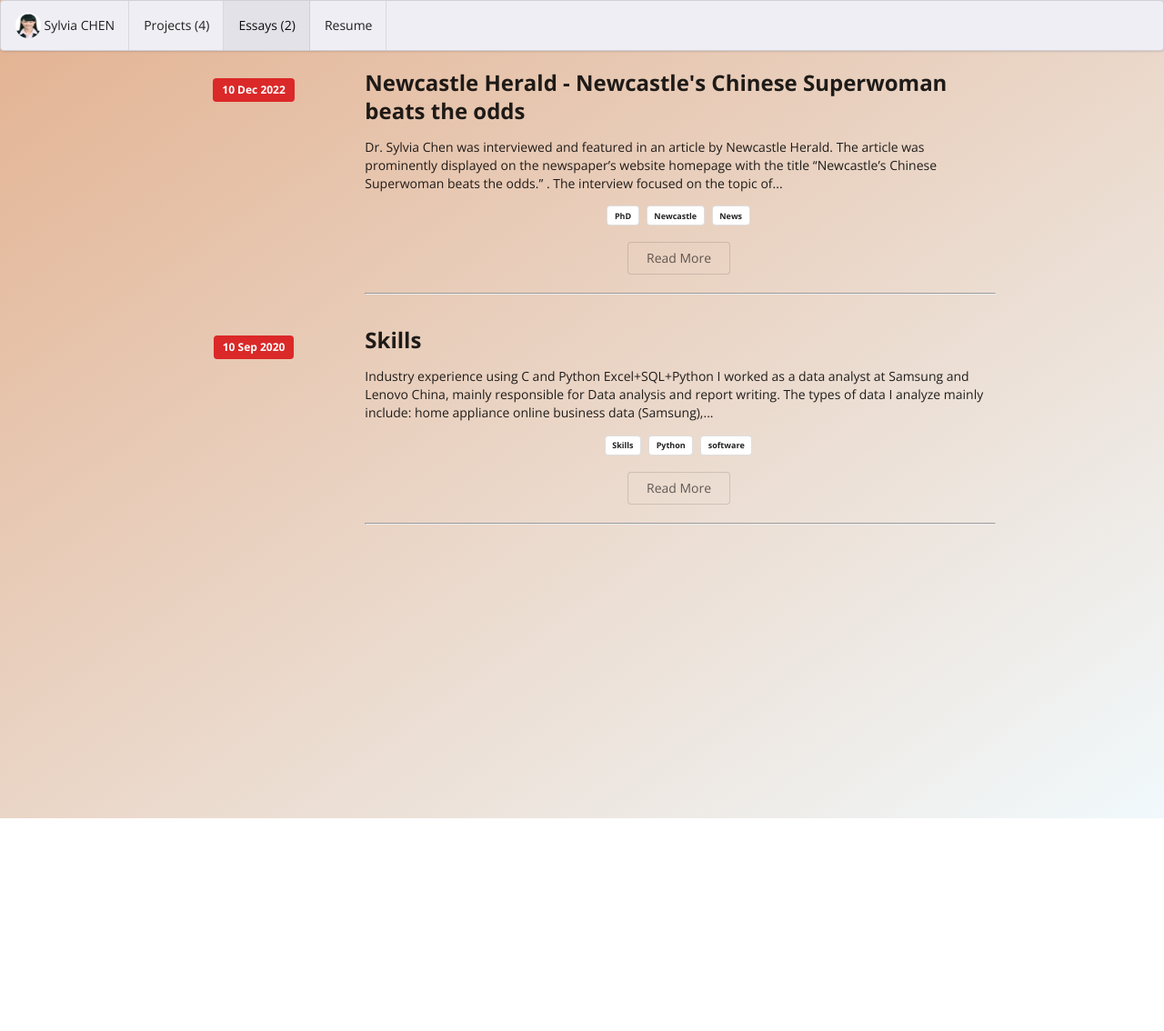
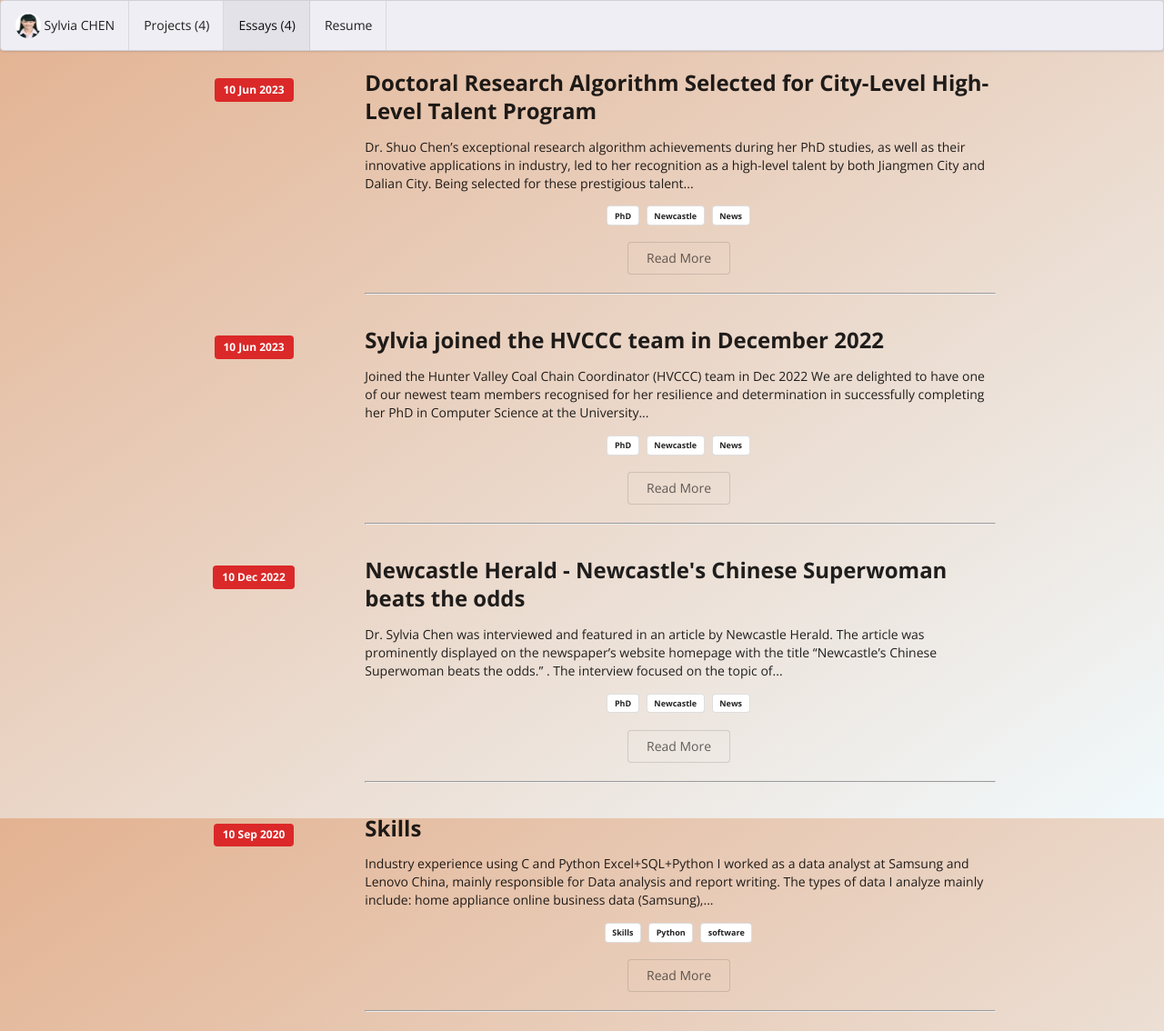
Before and after one commit to drSylvia/drSylvia.github.io, a Jekyll site: the page built from essays/index.html, in a window 1280 px wide. Shown: the whole page at 91% size. Built offline with Jekyll 4.4.1, drawn with Linux system fonts in a browser that asks for light colours; before the commit the page ends 900 px from its top, so only the background shows below that.

Commit message:
upload some events in HVCCC

```diff
--- /dev/null
+++ b/essays/2023HVCCC_Event.md
@@ -0,0 +1,60 @@
+---
+layout: essay
+type: essay
+title: Sylvia joined the HVCCC team in December 2022
+# All dates must be YYYY-MM-DD format!
+date: 2023-06-10
+labels:
+  - PhD
+  - Newcastle
+  - News
+---
+
+# Joined the Hunter Valley Coal Chain Coordinator (HVCCC) team in Dec 2022
+<img class="ui large centered image" src="../images\1\2023HVCCC\1news_2023-07-02_03-39-39.jpg">
+
+We are delighted to have one of our newest team members recognised for her resilience and determination in successfully completing her PhD in Computer Science at the University of Newcastle.
+Sylvia joined the HVCCC team in December 2022 as a Strategic Planning Analyst, responsible for delivering value-adding insights by analyzing existing and prospective complex supply chain scenarios using HVCCC’s cutting-edge simulation technology. We are looking forward to learning from Sylvia and grateful for her choosing HVCCC as her place of work.
+
+https://lnkd.in/g89_ugDq
+
+www.hvccc.com.au
+<img class="ui large centered image" src="../images\1\2023HVCCC\1news2_2023-07-02_03-39-39.jpg">
+
+# Local tech conference /NEW on 23 March 2023
+Celebrating all things technology, meeting and learning from other innovative thinkers, the local tech conference /NEW on 23 March 2023 was a wonderful opportunity for some of our team. Attending conferences like this is how the HVCCC team continues to grow professionally and learn new ways to add value for our Members.
+
+#/NEW #professionaldevelopment #learning
+www.hvccc.com.au
+
+<img class="ui large centered image" src="../images\1\2023HVCCC\02event1_2023-07-02_03-39-39.jpg">
+
+[https://www.linkedin.com/posts/hunter-valley-coal-chain-coordinator_professionaldevelopment-learning-activity-7045942271745159169-4kQH?utm_source=share&utm_medium=member_desktop](https://www.linkedin.com/posts/hunter-valley-coal-chain-coordinator_professionaldevelopment-learning-activity-7045942271745159169-4kQH?utm_source=share&utm_medium=member_desktop)
+
+
+
+# Visit members’ mine sites in the Gunnedah Basin
+It’s fantastic to have the opportunity to visit members’ mine sites in the Gunnedah Basin to learn about their production operations. On-the-job learning experiences – hearing first-hand about day-to-day operations and coming back to the office to share insights with the rest of our team – are invaluable for ensuring that we continue providing the best possible customer service.
+#customerservice #learningonthejob #teamwork
+www.hvccc.com.au
+<img class="ui large centered image" src="../images\1\2023HVCCC\02event2_2023-07-02_03-39-39.jpg">
+https://www.linkedin.com/posts/hunter-valley-coal-chain-coordinator_customerservice-learningonthejob-teamwork-activity-7058997976727224320-3_6G?utm_source=share&utm_medium=member_desktop
+
+
+# Raising funds for Variety - the Children's Charity NSW/ACT
+The HVCCC had a competitive day raising funds for Variety - the Children's Charity NSW/ACT – Spin4Kids 2023 event on 23 March.
+
+In between completing our normal work, our long-term fundraiser for Variety - Guy Finn - coordinated all of us to have an intensely fun day – thanks Guy!
+
+This is another way of the HVCCC team contributing to our charity partners and having some fitness fun.
+
+#spinforkids #charitablepartners #fitnessfun
+<img class="ui large centered image" src="../images\1\2023HVCCC\02event3_2023-07-02_03-39-39.jpg">
+https://www.linkedin.com/posts/hunter-valley-coal-chain-coordinator_spinforkids-charitablepartners-fitnessfun-activity-7046263641737744384--xEd?utm_source=share&utm_medium=member_desktop
+
+# Visit members’ mine sites in the Gunnedah Basin
+The HVCCC team is delighted to be at the University of Newcastle Science, Technology and Maths Employment Expo, meeting some amazingly talented students.
+Watch this space for future diverse careers in STEM.
+
+#STEM careers #career planning #graduateprograms
+<img class="ui large centered image" src="../images\1\2023HVCCC\02event4_2_2023-07-02_03-39-39.jpg">
--- /dev/null
+++ b/essays/2023jiangmen_dalian.md
@@ -0,0 +1,41 @@
+---
+layout: essay
+type: essay
+title: Doctoral Research Algorithm Selected for City-Level High-Level Talent Program
+# All dates must be YYYY-MM-DD format!
+date: 2023-06-10
+labels:
+  - PhD
+  - Newcastle
+  - News
+---
+
+Dr. Shuo Chen's exceptional research algorithm achievements during her PhD studies, as well as their innovative applications in industry, led to her recognition as a high-level talent by both [Jiangmen City](https://en.wikipedia.org/wiki/Jiangmen) and [Dalian City](https://en.wikipedia.org/wiki/Dalian). Being selected for these prestigious talent programs is a testament to her exceptional abilities and expertise in her field.
+
+
+# Jiangmen High-level Talent
+<img class="ui large centered image" src="../images\1\2023jiangmen\jiangmen_2023-07-02_02-51-03.jpg">
+
+High-level Talent Certificate, Jiangmen Municipal Bureau of Human Resources and Social Security, China
+
+Talent Publicity in Chinese
+<img class="ui large centered image" src="../images\1\2023jiangmen\jiangmen2_2023-07-02_02-51-03.jpg">
+
+Source: http://www.jianghai.gov.cn/bwbj/rlzyhshbzj/gggs/content/post_2853200.html
+
+
+Google translation version:
+
+https://www-jianghai-gov-cn.translate.goog/bwbj/rlzyhshbzj/gggs/content/post_2853200.html?_x_tr_sch=http&_x_tr_sl=auto&_x_tr_tl=en&_x_tr_hl=zh-CN&_x_tr_pto=wapp
+
+
+# Dalian High-level Talent
+During her doctoral studies, Shuo CHEN utilized AI algorithms to assist a refrigeration engineering company in preliminary screening of suitable refrigerants, predicting refrigeration efficiency and cost, and implementing the computation results through a visual interface. This helped to further control costs and conduct differentiated product research and development. Through her algorithm design, traditional enterprise historical experimental data was fully utilized, reducing the repetition of experimental processes and lowering the cost of refrigerant experimentation. As a result, she received a nomination from Yingstent (Dalian) Refrigeration Technology Co., Ltd. and was ultimately awarded the title of high-level talent by Dalian City.
+
+High-level Talent Certificate, Dalian Municipal Bureau of Human Resources and Social Security, China
+
+Talent Publicity in Chinese
+
+https://www.dljp.gov.cn/dt/001001/20230228/535e0070-d339-4ea4-b145-c6e49253cd13.html
+
+(Please download the attachment from the government website mentioned above and check for the name of Shuo CHEN)
```
Also changed, not shown: projects/SelfhealingOfECC.md (+4 -0 lines), images/1/2023HVCCC/02event1_2023-07-02_03-39-39.jpg (added), images/1/2023HVCCC/02event2_2023-07-02_03-39-39.jpg (added), images/1/2023HVCCC/02event3_2023-07-02_03-39-39.jpg (added), images/1/2023HVCCC/02event4_1_2023-07-02_03-39-39.jpg (added), images/1/2023HVCCC/02event4_2_2023-07-02_03-39-39.jpg (added), images/1/2023HVCCC/1news2_2023-07-02_03-39-39.jpg (added), images/1/2023HVCCC/1news_2023-07-02_03-39-39.jpg (added), images/1/2023jiangmen/jiangmen2_2023-07-02_02-51-03.jpg (added), images/1/2023jiangmen/jiangmen_2023-07-02_02-51-03.jpg (added), 1 other file.
